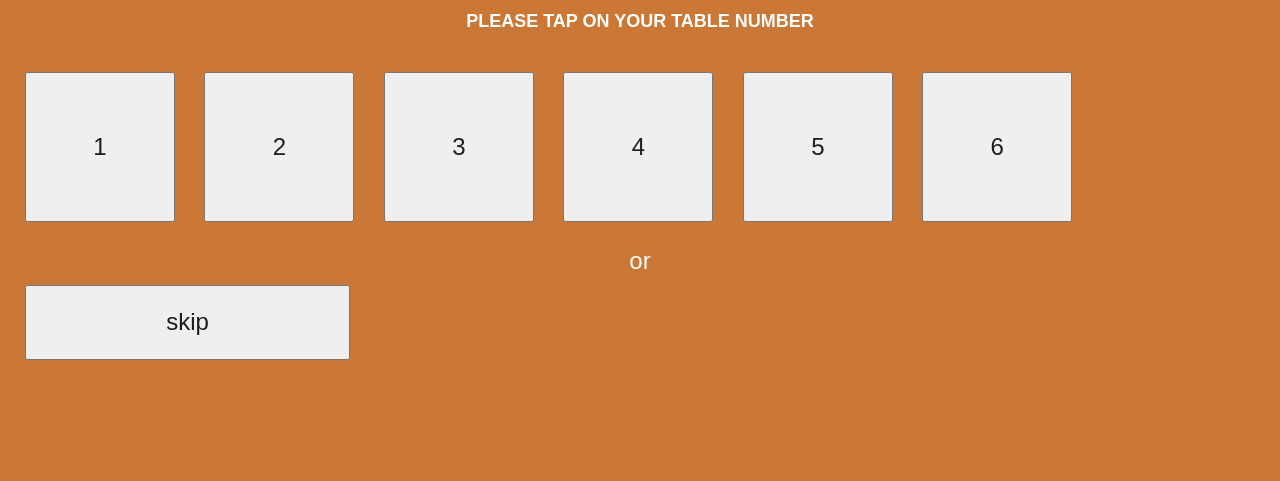
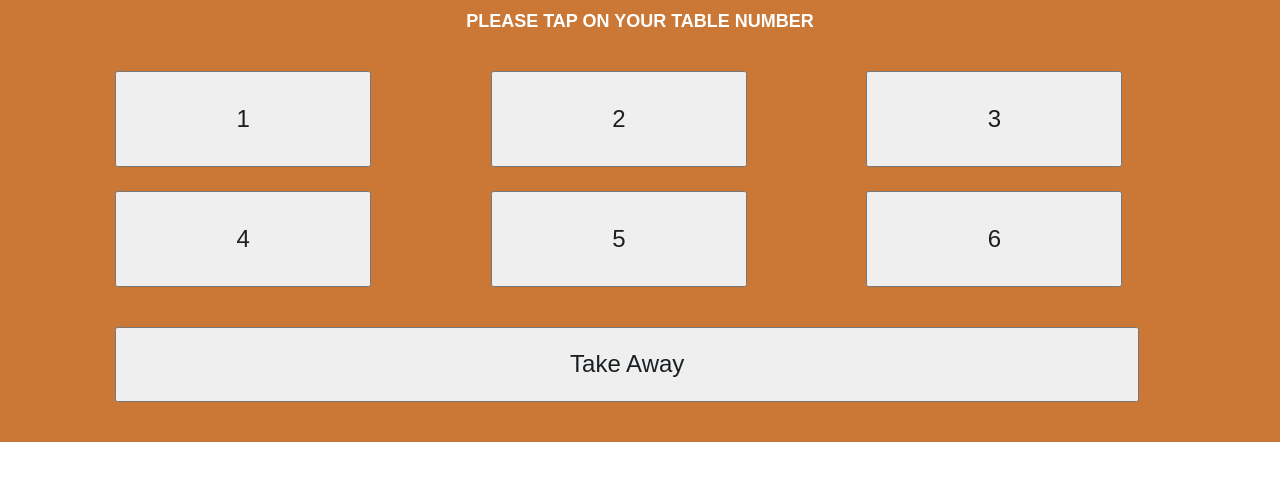
Before and after one commit to vikas236/Club10Chicken, a website built with webpack: page src/index.html in a window 1280 px wide. Shown: the part 79-560 px from the top of the page. Built offline with nearby package versions, Linux system fonts and the light colour scheme.

Commit message:
fix table number width, height

```diff
--- a/src/css/body.css
+++ b/src/css/body.css
@@ -14,11 +14,12 @@ body {
 
 .table {
   width: 100vw;
-  height: 100vh;
+  height: fit-content;
   position: fixed;
   inset: 75px 0px;
   background: #cb7836;
   z-index: 2;
+  overflow: scroll;
 }
 
 .table.inactive {
@@ -33,27 +34,19 @@ body {
 }
 
 .table button {
-  width: 150px;
-  height: 150px;
-  margin-left: 25px;
-  margin-top: 25px;
+  width: 20vw;
+  height: 12vh;
+  margin-left: 9vw;
+  margin-top: 3vh;
   font-size: 24px;
   color: #1A1F22;
 }
 
-.table .or {
-  color: white;
-  font-size: 24px;
-  margin-top: 25px;
-  display: block;
-  width: 100vw;
-  text-align: center;
-}
-
 .table button:last-of-type {
-  margin-top: 10px;
-  width: 325px;
+  margin-top: 5vh;
+  width: 80vw;
   height: 75px;
+  margin-bottom: 5vh;
 }
 
 main {
--- a/src/css/footer.css
+++ b/src/css/footer.css
@@ -30,7 +30,7 @@
 }
 
 .order > button {
-    width: 235px;
+    width: 60vw;
     height: 40px;
     color: #131719;
     font-size: 18px;
--- a/src/index.html
+++ b/src/index.html
@@ -22,8 +22,7 @@
         <button class="t_num" value="4">4</button>
         <button class="t_num" value="5">5</button>
         <button class="t_num" value="6">6</button>
-        <span class="or">or</span>
-        <button class="t_num" value="skip">skip</button>
+        <button class="t_num" value="skip">Take Away</button>
     </div>
     <main class="inactive">
         <div class="fried_chicken section inactive">
--- a/src/index.js
+++ b/src/index.js
@@ -290,13 +290,18 @@ const prices = [
 const el = (() => {
   const select_table = (i) => {
     if (i == 6) {
-      table_num = 1;
+      table_num = prompt ("Please enter your name");
+      if (table_num == "") { reset(); return 0; };
+      table_num = table_num.toString();
     } else {
       table_num = i + 1;
+      table_num = parseInt(table_num);
     }
     main.classList.remove("inactive");
     table.classList.add("inactive");
+    console.log(table_num);
   };
+
   const createMenu = () => {
     let k = 5;
     for (let j = 0; j < 14; j++) {
@@ -437,10 +442,14 @@ const el = (() => {
   };
 
   const reset = () => {
+    close_cart();
+    main.classList.add("inactive");
+    table.classList.remove("inactive");
+  };
+
+  const close_cart = () => {
     cart.innerHTML = "";
     check_cart();
-    main.classList.add("inactive");
-    table.classList.remove("inactive");
   };
 
   return {
```
Also changed, not shown: dist/index.html, dist/main.js.
